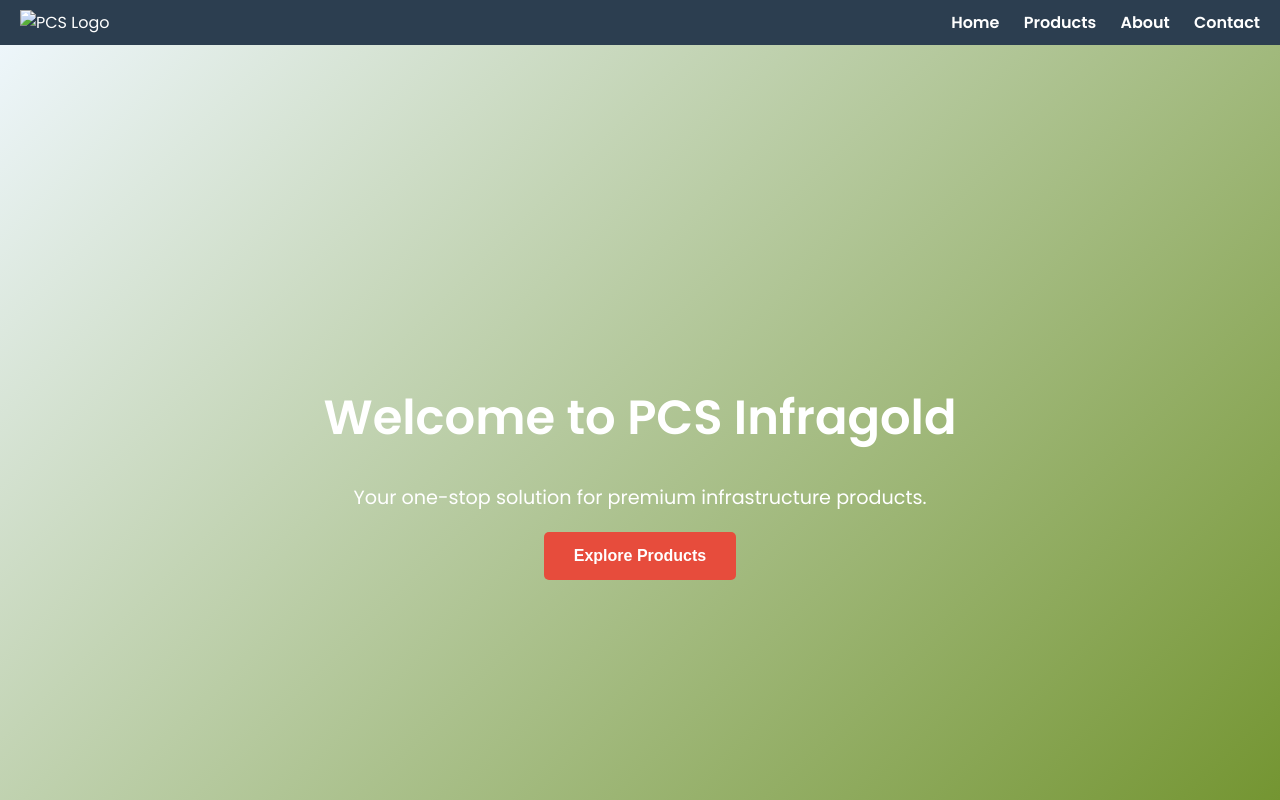
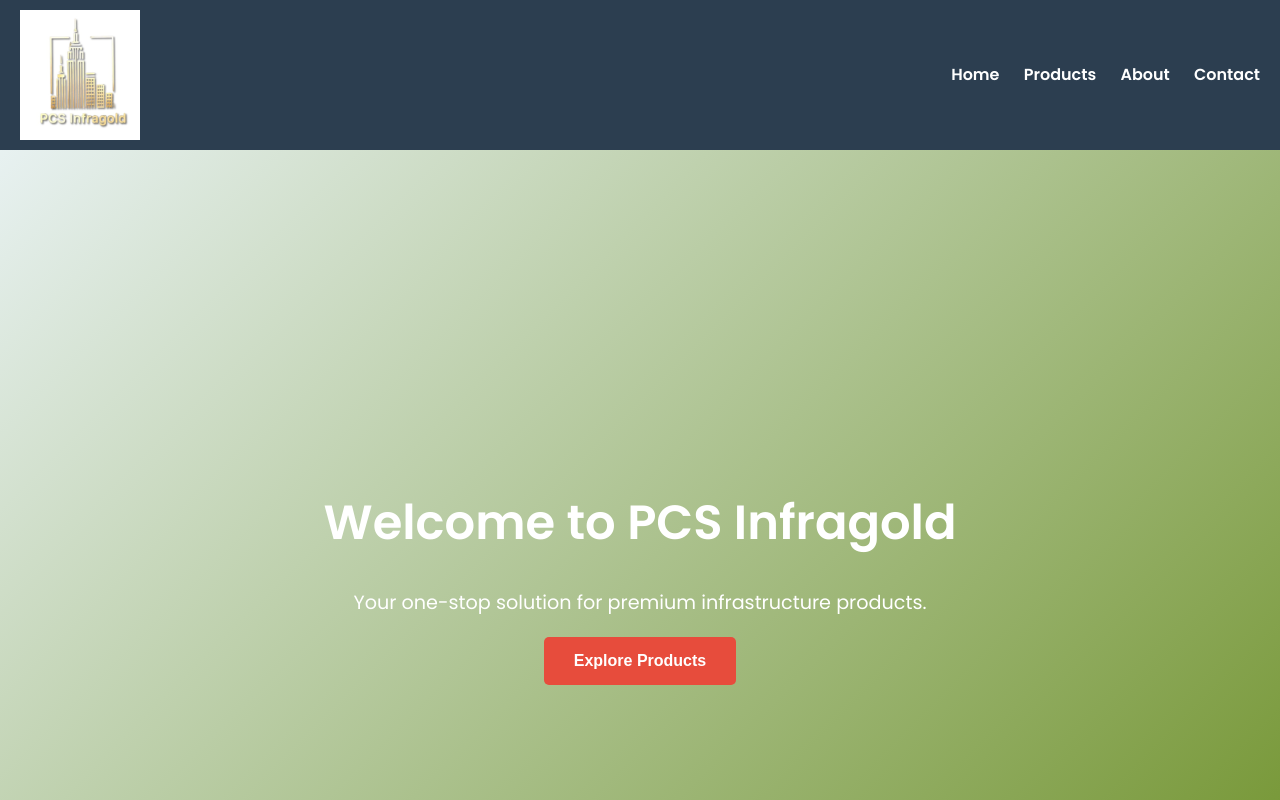
Before and after one commit to Samarth292005/test, a plain HTML site: page Index.html in a window 1280 px wide. Shown: the top 800 px of the page. Drawn offline with Linux system fonts and the light colour scheme.

Commit message:
Update Index.html

```diff
--- a/Index.html
+++ b/Index.html
@@ -104,7 +104,7 @@
 <body>
     <!-- Navbar -->
     <div class="navbar">
-        <img src="pcs-logo.png" alt="PCS Logo">
+        <img src="Screenshot 2024-12-25 181915.png" alt="PCS Logo">
         <div>
             <a href="#">Home</a>
             <a href="#">Products</a>
```
